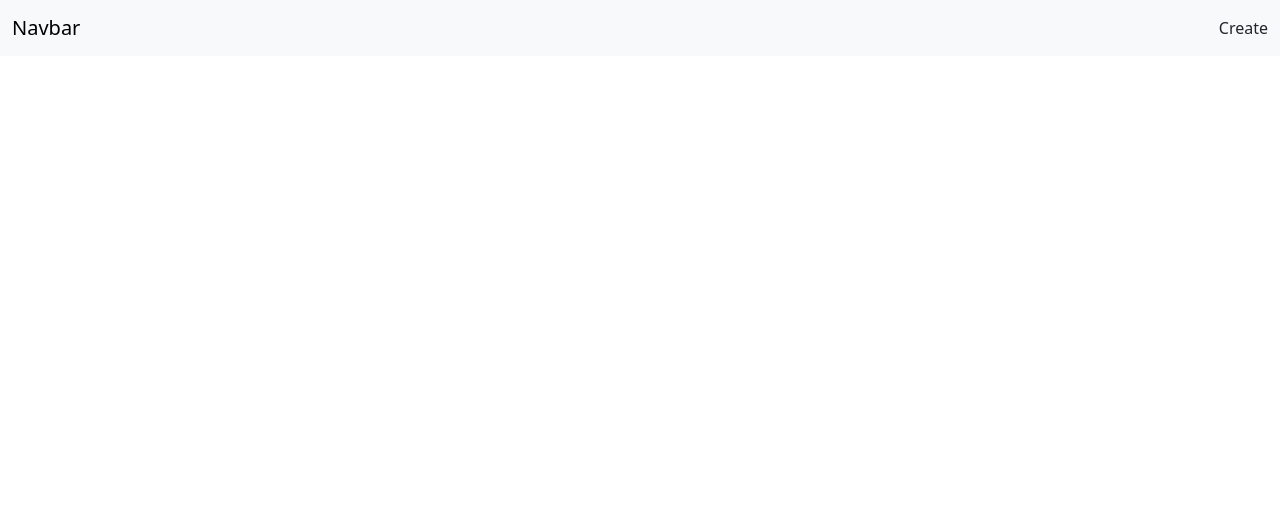
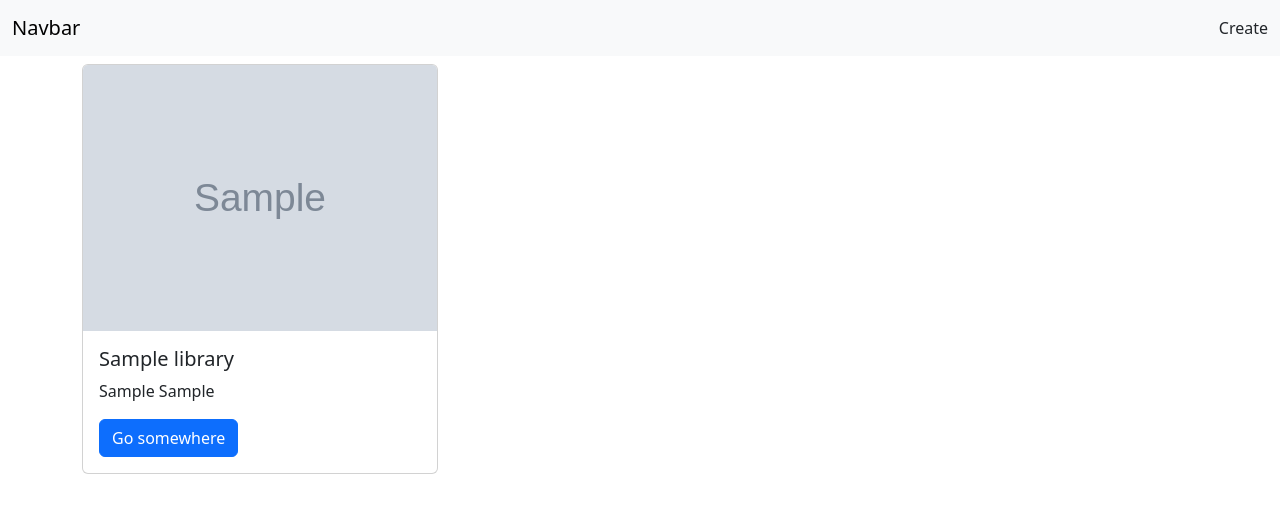
Before and after one commit to DmitriiMal/FE20-CR4-DmitriiMalyshkin, a PHP site: page / in a window 1280 px wide. Before the commit the part shown is almost empty. Shown: the top 513 px of the page. Run offline with PHP 8.4, Linux system fonts and the light colour scheme; tables that the repository leaves empty or names only in its code hold one stand-in row (values such as "Sample post"); grey boxes marked "Sample" are stand-in pictures.

Commit message:
Displayed  List of Media

```diff
--- a/index.php
+++ b/index.php
@@ -7,12 +7,12 @@ $cards = "";
 if (mysqli_num_rows($result) > 0) {
   while ($row = mysqli_fetch_assoc($result)) {
     $cards .= "
-    <div>
-        <div class='card' style='width: 18rem;'>
-          <img src='...' class='card-img-top' alt='...'>
+    <div class='my-2'>
+        <div class='card'>
+          <img src='images/$row[image]' class='card-img-top' alt='...'>
           <div class='card-body'>
-            <h5 class='card-title'>Card title</h5>
-            <p class='card-text'>Some quick example text to build on the card title and make up the bulk of the card's content.</p>
+            <h5 class='card-title'>$row[title]</h5>
+            <p class='card-text'>$row[author_first_name] $row[author_first_name]</p>
             <a href='#' class='btn btn-primary'>Go somewhere</a>
           </div>
         </div>
@@ -36,7 +36,11 @@ if (mysqli_num_rows($result) > 0) {
 
 <body>
   <?php require_once "components/navbar.php" ?>
-
+  <div class="container">
+    <div class="row row-cols-xs-1 row-cols-sm-2 row-cols-md-2 row-cols-lg-3 row-cols-xl-3">
+      <?= $cards ?>
+    </div>
+  </div>
   <script src="https://cdn.jsdelivr.net/npm/bootstrap@5.3.2/dist/js/bootstrap.bundle.min.js" integrity="sha384-C6RzsynM9kWDrMNeT87bh95OGNyZPhcTNXj1NW7RuBCsyN/o0jlpcV8Qyq46cDfL" crossorigin="anonymous"></script>
 </body>
 
```
